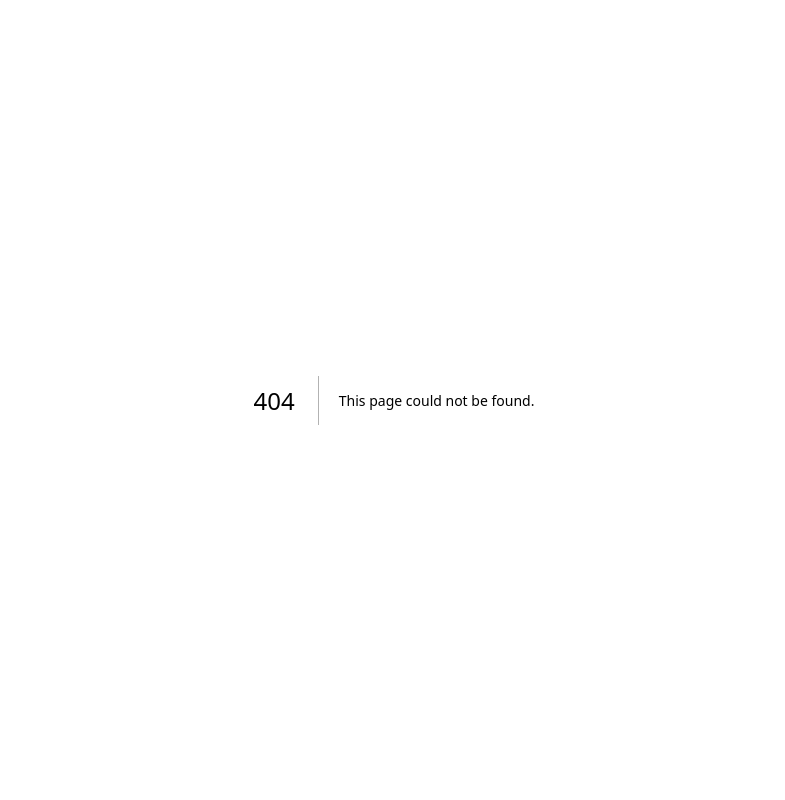
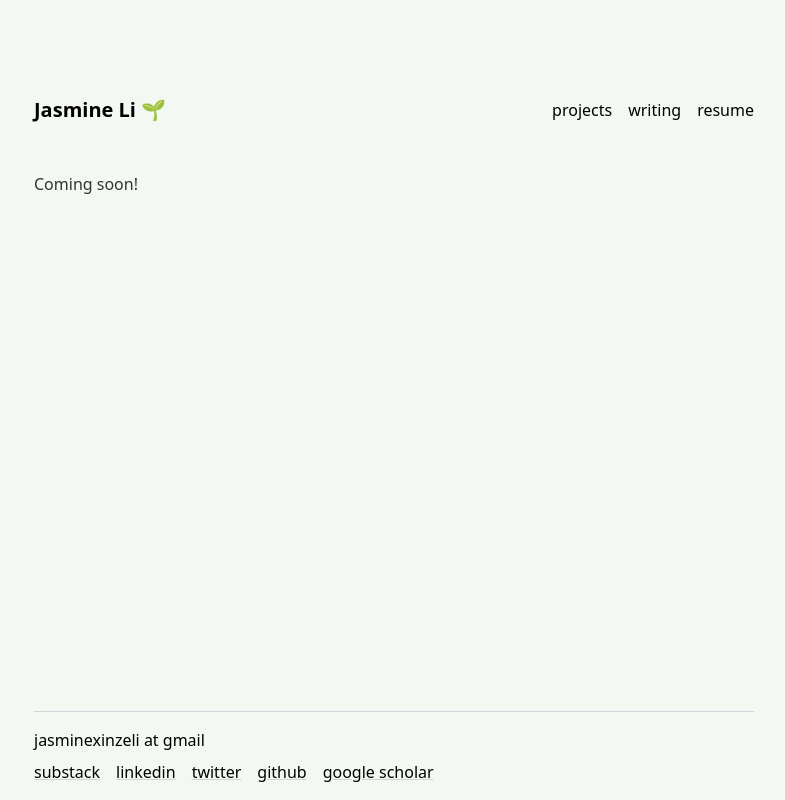
Before and after one commit to jasmineee-li/personal-site, a Next.js app: page /writing in a window 1280 px wide. Before the commit this address had no page. Shown: the whole page, without its empty margins (246-1031 px from the left). Built offline with nearby package versions, Linux system fonts and the light colour scheme.

Commit message:
first commit!

```diff
--- /dev/null
+++ b/src/app/about me/page.tsx
@@ -0,0 +1,8 @@
+export default function Writing() {
+  return (
+    <div className="py-8">
+      {/* <h1 className="text-3xl font-bold mb-4">My Projects</h1> */}
+      <p>Here you'll find a list of my projects. Content coming soon!</p>
+    </div>
+  );
+}
--- /dev/null
+++ b/src/app/components/Footer.css
@@ -0,0 +1,11 @@
+/* src/app/page.css */
+.hyperlink {
+  text-decoration: underline;
+  text-decoration-color: lightgray; /* Lighter gray underline */
+  color: inherit; /* Inherit text color */
+}
+
+.hyperlink:hover {
+  text-decoration-color: #6ab04c; /* Change underline to a muted green on hover */
+  color: #6ab04c; /* Change text color to a muted green on hover */
+}
--- /dev/null
+++ b/src/app/components/Footer.tsx
@@ -0,0 +1,38 @@
+import "./Footer.css";
+
+const Footer = () => {
+  return (
+    <footer className="bg-[#F4F8F2] text-black p-4 mt-10">
+      <div className="max-w-[720px] mx-auto">
+        <hr className="border-t border-gray-300 mb-4" />{" "}
+        {/* Horizontal separator */}
+        <div className="mb-2">jasminexinzeli at gmail</div> {/* Email */}
+        <div>
+          <a href="https://jasminexli.substack.com" className="hyperlink mr-4">
+            substack
+          </a>
+          <a
+            href="https://www.linkedin.com/in/jasminexli/"
+            className="hyperlink mr-4"
+          >
+            linkedin
+          </a>
+          <a href="https://x.com/jasminexli" className="hyperlink mr-4">
+            twitter
+          </a>
+          <a href="https://github.com/jasmineee-li" className="hyperlink mr-4">
+            github
+          </a>
+          <a
+            href="https://scholar.google.com/citations?user=LSidePQAAAAJ&hl=en&authuser=1x"
+            className="hyperlink mr-4"
+          >
+            google scholar
+          </a>
+        </div>
+      </div>
+    </footer>
+  );
+};
+
+export default Footer;
--- /dev/null
+++ b/src/app/components/Navbar.css
@@ -0,0 +1,11 @@
+/* src/app/page.css */
+.nav-hyperlink {
+  text-decoration: none; /* Remove underline */
+
+  color: inherit; /* Inherit text color */
+}
+
+.nav-hyperlink:hover {
+  text-decoration-color: #6ab04c; /* Change underline to a muted green on hover */
+  color: #6ab04c; /* Change text color to a muted green on hover */
+}
--- /dev/null
+++ b/src/app/components/Navbar.tsx
@@ -0,0 +1,36 @@
+import Link from "next/link";
+import "./Navbar.css";
+
+const Navbar = () => {
+  return (
+    <nav className="bg-[#F4F8F2] text-black p-4 mt-20">
+      <div className="max-w-[720px] mx-auto flex justify-between items-center">
+        <Link href="/" className="text-xl font-bold">
+          Jasmine Li 🌱
+        </Link>
+        <ul className="flex space-x-4">
+          <li>
+            <Link href="/projects" className="nav-hyperlink">
+              projects
+            </Link>
+          </li>
+          <li>
+            <Link href="/writing" className="nav-hyperlink">
+              writing
+            </Link>
+          </li>
+          {/* <li className="hyperlink">
+            <Link href="/research">research</Link>
+          </li> */}
+          <li>
+            <Link href="/resume" className="nav-hyperlink">
+              resume
+            </Link>
+          </li>
+        </ul>
+      </div>
+    </nav>
+  );
+};
+
+export default Navbar;
--- a/src/app/globals.css
+++ b/src/app/globals.css
@@ -3,23 +3,14 @@
 @tailwind utilities;
 
 :root {
-  --background: #ffffff;
-  --foreground: #171717;
-}
-
-@media (prefers-color-scheme: dark) {
-  :root {
-    --background: #0a0a0a;
-    --foreground: #ededed;
-  }
+  --background: #f4f8f2;
+  --foreground: #333333;
 }
 
 body {
   color: var(--foreground);
   background: var(--background);
-  font-family: Arial, Helvetica, sans-serif;
 }
-
 @layer utilities {
   .text-balance {
     text-wrap: balance;
--- a/src/app/layout.tsx
+++ b/src/app/layout.tsx
@@ -1,21 +1,18 @@
 import type { Metadata } from "next";
 import localFont from "next/font/local";
 import "./globals.css";
+import Navbar from "./components/Navbar";
+import Footer from "./components/Footer"; // Import the Footer component
 
 const geistSans = localFont({
   src: "./fonts/GeistVF.woff",
   variable: "--font-geist-sans",
   weight: "100 900",
 });
-const geistMono = localFont({
-  src: "./fonts/GeistMonoVF.woff",
-  variable: "--font-geist-mono",
-  weight: "100 900",
-});
 
 export const metadata: Metadata = {
-  title: "Create Next App",
-  description: "Generated by create next app",
+  title: "Your Name - Personal Website",
+  description: "Personal website of Your Name",
 };
 
 export default function RootLayout({
@@ -25,10 +22,14 @@ export default function RootLayout({
 }>) {
   return (
     <html lang="en">
-      <body
-        className={`${geistSans.variable} ${geistMono.variable} antialiased`}
-      >
-        {children}
+      <body className={`${geistSans.variable} antialiased`}>
+        <div className="flex flex-col min-h-screen">
+          <Navbar />
+          <main className="flex-grow px-4">
+            <div className="max-w-[720px] mx-auto">{children}</div>
+          </main>
+          <Footer /> {/* Add the Footer here */}
+        </div>
       </body>
     </html>
   );
--- /dev/null
+++ b/src/app/page.css
@@ -0,0 +1,11 @@
+/* src/app/page.css */
+.hyperlink {
+  text-decoration: underline;
+  text-decoration-color: lightgray; /* Lighter gray underline */
+  color: inherit; /* Inherit text color */
+}
+
+.hyperlink:hover {
+  text-decoration-color: #6ab04c; /* Change underline to a muted green on hover */
+  color: #6ab04c; /* Change text color to a muted green on hover */
+}
--- a/src/app/page.tsx
+++ b/src/app/page.tsx
@@ -1,101 +1,84 @@
-import Image from "next/image";
+import "./page.css";
 
 export default function Home() {
   return (
-    <div className="grid grid-rows-[20px_1fr_20px] items-center justify-items-center min-h-screen p-8 pb-20 gap-16 sm:p-20 font-[family-name:var(--font-geist-sans)]">
-      <main className="flex flex-col gap-8 row-start-2 items-center sm:items-start">
-        <Image
-          className="dark:invert"
-          src="https://nextjs.org/icons/next.svg"
-          alt="Next.js logo"
-          width={180}
-          height={38}
-          priority
-        />
-        <ol className="list-inside list-decimal text-sm text-center sm:text-left font-[family-name:var(--font-geist-mono)]">
-          <li className="mb-2">
-            Get started by editing{" "}
-            <code className="bg-black/[.05] dark:bg-white/[.06] px-1 py-0.5 rounded font-semibold">
-              src/app/page.tsx
-            </code>
-            .
-          </li>
-          <li>Save and see your changes instantly.</li>
-        </ol>
-
-        <div className="flex gap-4 items-center flex-col sm:flex-row">
+    <div className="py-8">
+      <p className="mb-4">Hey!</p>
+      <p>
+        I'm a {" "}
         <a
-            className="rounded-full border border-solid border-transparent transition-colors flex items-center justify-center bg-foreground text-background gap-2 hover:bg-[#383838] dark:hover:bg-[#ccc] text-sm sm:text-base h-10 sm:h-12 px-4 sm:px-5"
-            href="https://vercel.com/new?utm_source=create-next-app&utm_medium=appdir-template-tw&utm_campaign=create-next-app"
+          className="hyperlink"
+          href="https://milstein-program.as.cornell.edu/"
           target="_blank"
           rel="noopener noreferrer"
         >
-            <Image
-              className="dark:invert"
-              src="https://nextjs.org/icons/vercel.svg"
-              alt="Vercel logomark"
-              width={20}
-              height={20}
-            />
-            Deploy now
-          </a>
+          Milstein Scholar
+        </a>{" "}
+        at Cornell studying computer science and philosophy. I’m fired up by strong
+        communities, cool ideas, and doing good things in the world. To this
+        end, I’m interested in AI alignment, literature, software for good, and
+        community-building.
+      </p>
+      <br />
+      <p>
+        Currently, I lead development of a fintech product on{" "}
         <a
-            className="rounded-full border border-solid border-black/[.08] dark:border-white/[.145] transition-colors flex items-center justify-center hover:bg-[#f2f2f2] dark:hover:bg-[#1a1a1a] hover:border-transparent text-sm sm:text-base h-10 sm:h-12 px-4 sm:px-5 sm:min-w-44"
-            href="https://nextjs.org/docs?utm_source=create-next-app&utm_medium=appdir-template-tw&utm_campaign=create-next-app"
+          className="hyperlink"
+          href="https://www.cornelldti.org/"
           target="_blank"
           rel="noopener noreferrer"
         >
-            Read our docs
+          Cornell Digital Tech & Innovation
         </a>
-        </div>
-      </main>
-      <footer className="row-start-3 flex gap-6 flex-wrap items-center justify-center">
+        , research model value alignment (most recent contribution{" "}
         <a
-          className="flex items-center gap-2 hover:underline hover:underline-offset-4"
-          href="https://nextjs.org/learn?utm_source=create-next-app&utm_medium=appdir-template-tw&utm_campaign=create-next-app"
+          className="hyperlink"
+          href="https://arxiv.org/pdf/2406.20087"
           target="_blank"
           rel="noopener noreferrer"
         >
-          <Image
-            aria-hidden
-            src="https://nextjs.org/icons/file.svg"
-            alt="File icon"
-            width={16}
-            height={16}
-          />
-          Learn
+          here
         </a>
+        ), and write for the Cornell Daily Sun. I also love to write for myself,
+        and I sometimes publish on my{" "}
         <a
-          className="flex items-center gap-2 hover:underline hover:underline-offset-4"
-          href="https://vercel.com/templates?framework=next.js&utm_source=create-next-app&utm_medium=appdir-template-tw&utm_campaign=create-next-app"
+          className="hyperlink"
+          href="https://jasminexli.substack.com/"
           target="_blank"
           rel="noopener noreferrer"
         >
-          <Image
-            aria-hidden
-            src="https://nextjs.org/icons/window.svg"
-            alt="Window icon"
-            width={16}
-            height={16}
-          />
-          Examples
+          Substack
         </a>
+        .
+      </p>
+      <br />
+      <p>
+        Previously, I worked in software engineering and data at{" "}
         <a
-          className="flex items-center gap-2 hover:underline hover:underline-offset-4"
-          href="https://nextjs.org?utm_source=create-next-app&utm_medium=appdir-template-tw&utm_campaign=create-next-app"
+          className="hyperlink"
+          href="https://ellis.com/"
           target="_blank"
           rel="noopener noreferrer"
         >
-          <Image
-            aria-hidden
-            src="https://nextjs.org/icons/globe.svg"
-            alt="Globe icon"
-            width={16}
-            height={16}
-          />
-          Go to nextjs.org →
+          Ellis
         </a>
-      </footer>
+        . In my past life, I {" "}
+        <a
+          className="hyperlink"
+          href="https://scholar.google.com/citations?user=LSidePQAAAAJ&hl=en&authuser=1"
+          target="_blank"
+          rel="noopener noreferrer"
+        >
+          researched analytical chemistry
+        </a>{" "}
+        and science ethics education.
+      </p>
+      <br />
+      <p>
+        On the personal side: I grew up in 3 different continents, and I’m an
+        avid hiker and proud vegetarian. I also love hosting my friends, playing
+        public pianos, journaling, sunsets, and Kurt Vonnegut books!
+      </p>
     </div>
   );
 }
--- /dev/null
+++ b/src/app/projects/page.tsx
@@ -0,0 +1,8 @@
+export default function Projects() {
+  return (
+    <div className="py-8">
+      {/* <h1 className="text-3xl font-bold mb-4">My Projects</h1> */}
+      <p>Coming soon!</p>
+    </div>
+  );
+}
--- /dev/null
+++ b/src/app/resume/page.tsx
@@ -0,0 +1,12 @@
+export default function Resume() {
+  return (
+    <div className="py-8">
+      <iframe
+        src="https://drive.google.com/file/d/1K3jbWvWS7DJTDbnU8Ea3Wo9aZli5voqD/preview"
+        width="100%"
+        height="1000"
+        allow="autoplay"
+      ></iframe>
+    </div>
+  );
+}
--- /dev/null
+++ b/src/app/writing/page.tsx
@@ -0,0 +1,8 @@
+export default function Writing() {
+  return (
+    <div className="py-8">
+      {/* <h1 className="text-3xl font-bold mb-4">My Projects</h1> */}
+      <p>Coming soon!</p>
+    </div>
+  );
+}
```
Lines whose indentation alone changed are shown as unchanged.
